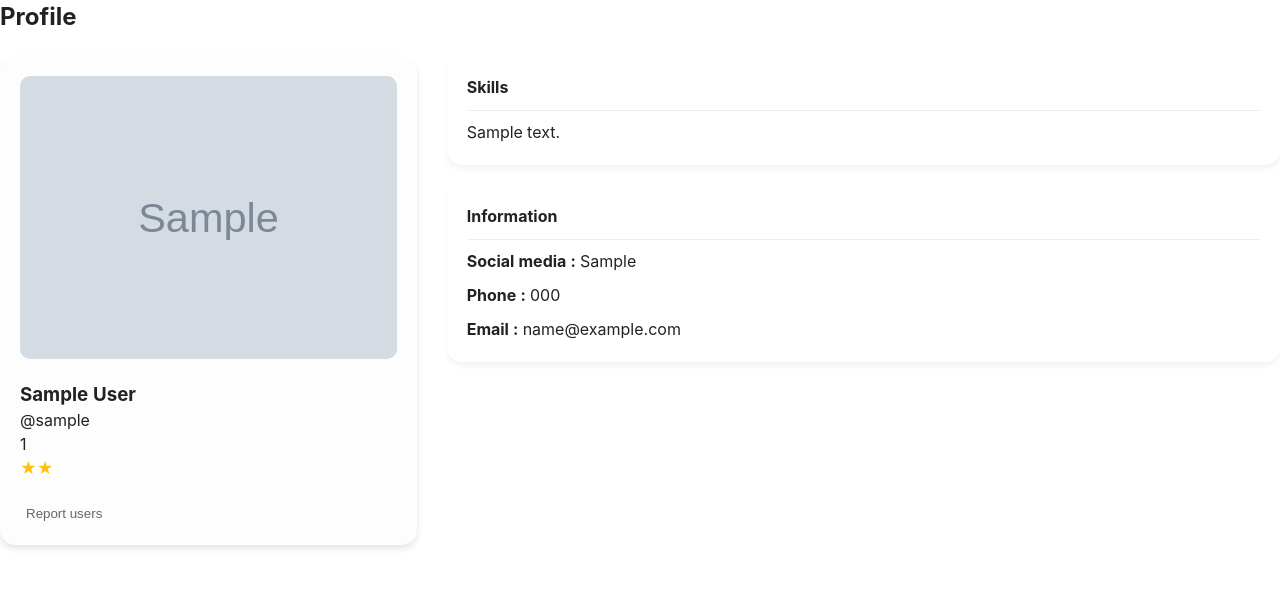
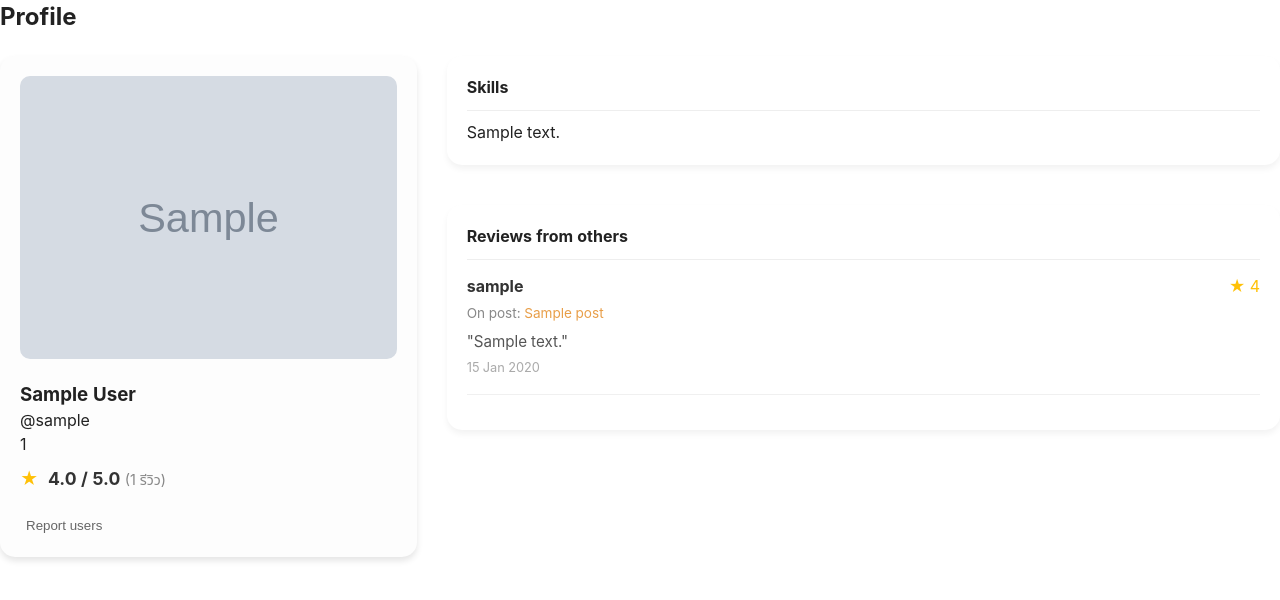
Before and after one commit to athiphat67/LorbMore, a Django app: a page that uses users/templates/users/profile_detail.html in a window 1280 px wide. Shown: the part 73-673 px from the top of the page. Run offline with Django 5.2, Linux system fonts and the light colour scheme; tables that the repository leaves empty hold one stand-in row (values such as "Sample post"); grey boxes marked "Sample" are stand-in pictures.

Commit message:
update profile can show score review and comment

```diff
--- a/users/templates/users/profile_detail.html
+++ b/users/templates/users/profile_detail.html
@@ -40,8 +40,15 @@
                     {{ profile_user.profile.studentId|default:"-" }}
                 </p>
 
-                <div class="ratings" style="color: #ffc107;">
-                    ★★ </div>
+                <div class="ratings" style="color: #ffc107; font-size: 1.1rem; margin-top: 10px;">
+                    ★
+                    <span style="color: #333; font-weight: bold; margin-left: 5px;">
+                        {{ avg_rating }} / 5.0
+                    </span>
+                    <span style="color: #888; font-size: 0.9rem;">
+                        ({{ review_count }} รีวิว)
+                    </span>
+                </div>
 
                 <div style="margin-top: 20px;">
                     <button style="border: none; background: none; color: #666; cursor: pointer;">Report users</button>
@@ -59,20 +66,38 @@
                 </div>
             </div>
 
-            <div class="card info-card"
-                style="background: white; padding: 20px; border-radius: 15px; box-shadow: 0 4px 6px rgba(0,0,0,0.05);">
-                <h4 style="border-bottom: 1px solid #eee; padding-bottom: 10px;">Information</h4>
-                <div class="info-list" style="padding-top: 10px; display: flex; flex-direction: column; gap: 10px;">
+            <div class="card review-card"
+                style="background: white; padding: 20px; border-radius: 15px; box-shadow: 0 4px 6px rgba(0,0,0,0.05); margin-top: 20px;">
+                <h4 style="border-bottom: 1px solid #eee; padding-bottom: 10px; margin-bottom: 15px;">
+                    Reviews from others
+                </h4>
 
-                    <div class="info-item">
-                        <strong>Social media :</strong> {{ profile_user.profile.socialMedia|default:"-" }}
+                <div class="review-list" style="max-height: 400px; overflow-y: auto;">
+                    {% for review in user_reviews %}
+                    <div class="review-item"
+                        style="border-bottom: 1px solid #f0f0f0; padding-bottom: 15px; margin-bottom: 15px;">
+                        <div style="display: flex; justify-content: space-between; margin-bottom: 5px;">
+                            <strong style="color: #333;">{{ review.author.username }}</strong>
+                            <span style="color: #ffc107;">★ {{ review.rating }}</span>
+                        </div>
+
+                        <div style="font-size: 0.85rem; color: #888; margin-bottom: 8px;">
+                            On post: <a href="{% url 'posts:detail_post' review.post.id %}"
+                                style="color: #E89E48; text-decoration: none;">
+                                {{ review.post.title }}
+                            </a>
+                        </div>
+
+                        <p style="color: #555; font-size: 0.95rem; margin: 0;">
+                            "{{ review.comment|default:"No comment" }}"
+                        </p>
+                        <small style="color: #aaa; font-size: 0.8rem;">{{ review.created_at|date:"d M Y" }}</small>
                     </div>
-                    <div class="info-item">
-                        <strong>Phone :</strong> {{ profile_user.profile.phoneNum|default:"-" }}
+                    {% empty %}
+                    <div style="text-align: center; color: #999; padding: 20px;">
+                        ยังไม่มีรีวิว
                     </div>
-                    <div class="info-item">
-                        <strong>Email :</strong> {{ profile_user.email }}
-                    </div>
+                    {% endfor %}
                 </div>
             </div>
 
--- a/users/views.py
+++ b/users/views.py
@@ -1,19 +1,27 @@
 from django.shortcuts import render, redirect, get_object_or_404
-from django.contrib import messages
 from django.contrib.auth.decorators import login_required
 from django.contrib.auth.models import User
 from .forms import UserUpdateForm, ProfileUpdateForm
+from django.db.models import Avg
+from posts.models import Review
 
+def profile_detail_view(request, username):
 
-# ฟังก์ชันสำหรับ "ดูโปรไฟล์" (ใครเข้าก็ได้ หรือจะบังคับ login ก็ได้)
-def profile_detail_view(request, username):
-    # ค้นหา User จาก username ที่ส่งมาใน URL
     profile_user = get_object_or_404(User, username=username)
+    user_reviews = Review.objects.filter(post__author=profile_user).order_by('-created_at')
+    avg_rating = user_reviews.aggregate(Avg('rating'))['rating__avg']
+    if avg_rating is None:
+        avg_rating = 0
+    else:
+        avg_rating = round(avg_rating, 1) # ทศนิยม 1 ตำแหน่ง
 
     context = {
-        "profile_user": profile_user,
+        'profile_user': profile_user,
+        'user_reviews': user_reviews, # ส่งลิสต์รีวิวไป
+        'avg_rating': avg_rating,     # ส่งคะแนนเฉลี่ยไป
+        'review_count': user_reviews.count() # จำนวนรีวิว
     }
-    return render(request, "users/profile_detail.html", context)
+    return render(request, 'users/profile_detail.html', context)
 
 
 # ฟังก์ชันสำหรับ "แก้ไขโปรไฟล์" (ต้อง Login เท่านั้น)
```
